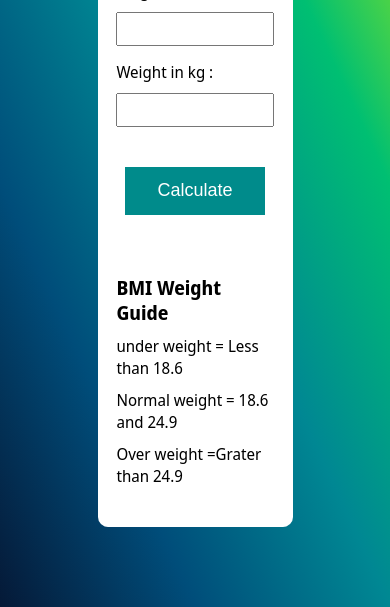
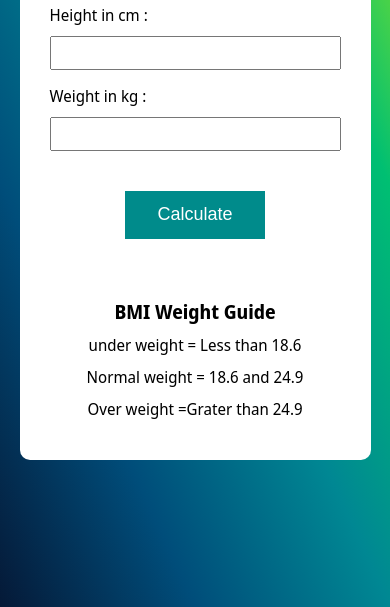
Before and after one commit to pawanrajora143/BMI-Calculator, a plain HTML site: page index.html in a window 390 px wide. Shown: the part 237-844 px from the top of the page. Drawn offline with Linux system fonts and the light colour scheme.

Commit message:
Add files via upload

```diff
--- a/style.css
+++ b/style.css
@@ -155,3 +155,17 @@ form input{
 }
 
 }
+
+
+@media only screen and (max-width: 600px) {
+    .form-cover {
+    width: 90%;
+    height: auto;
+    background-color: #fff;
+    border-radius: 10px;
+    display: flex;
+    justify-content: center;
+    padding: 30px;
+}
+
+}
```
